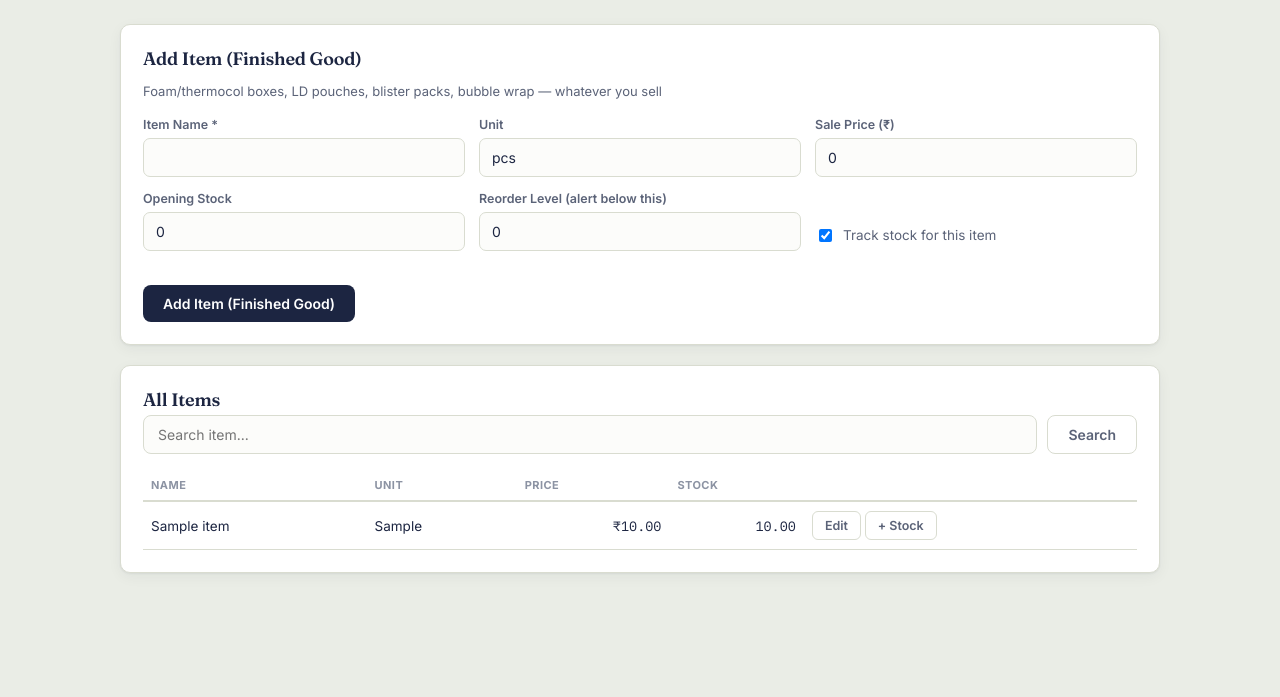
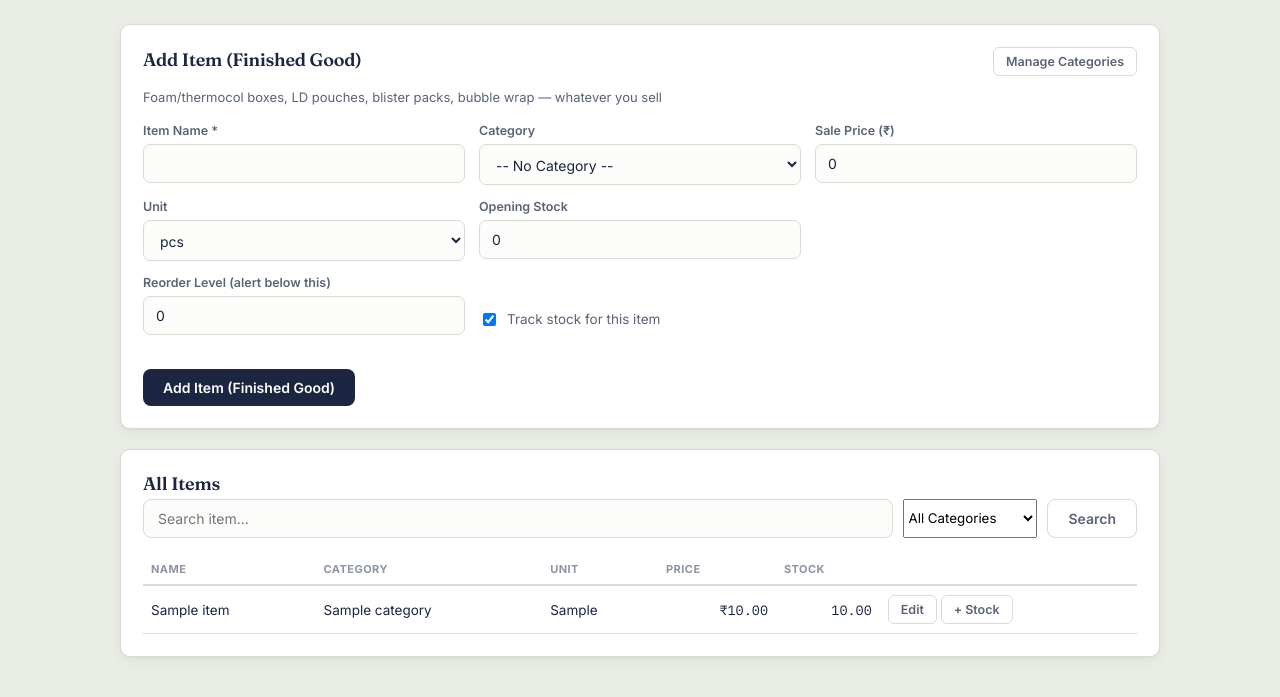
Before and after one commit to Julius00778/packaging-billing-app, a Flask app: page /items in a window 1280 px wide. Shown: the part 70-767 px from the top of the page. Run offline with Flask 3, Linux system fonts and the light colour scheme; a user stored in the database is signed in; tables that the repository leaves empty hold one stand-in row (values such as "Sample post").

Commit message:
Update templates for categories, units, and 2-copy invoice print

```diff
--- a/templates/items.html
+++ b/templates/items.html
@@ -4,26 +4,48 @@
 {% block content %}
 
 <div class="card panel-pad" style="margin-bottom:20px;">
-<h2 class="section-title">{{ t('add_item') }}</h2>
+<div class="toolbar" style="margin-bottom:2px;">
+<h2 class="section-title" style="flex:1;">{{ t('add_item') }}</h2>
+<a class="btn btn-ghost btn-sm" href="{{ url_for('categories_page') }}">{{ t('manage_categories') }}</a>
+</div>
 <p class="section-sub">{{ t('add_item_sub') }}</p>
 <form method="POST">
 <div class="form-grid three">
 <div class="field"><label>{{ t('item_name') }} *</label><input type="text" name="name" required></div>
-<div class="field"><label>{{ t('unit') }}</label><input type="text" name="unit" value="pcs" list="unitList"></div>
+<div class="field">
+<label>{{ t('category') }}</label>
+<select name="category_id">
+<option value="">{{ t('no_category') }}</option>
+{% for c in categories %}
+<option value="{{ c.id }}">{{ c.name }}</option>
+{% endfor %}
+</select>
+</div>
 <div class="field"><label>{{ t('sale_price') }}</label><input type="number" step="0.01" name="sale_price" value="0"></div>
 </div>
 <div class="form-grid three">
+<div class="field">
+<label>{{ t('unit') }}</label>
+<select name="unit" id="unitSelectAdd" onchange="document.getElementById('unitOtherWrapAdd').style.display = this.value==='other' ? 'block' : 'none';">
+{% for u in common_units %}
+<option value="{{ u }}" {% if u == 'pcs' %}selected{% endif %}>{{ u }}</option>
+{% endfor %}
+<option value="other">{{ t('unit_other') }}</option>
+</select>
+</div>
+<div class="field" id="unitOtherWrapAdd" style="display:none;">
+<label>{{ t('unit_other_label') }}</label>
+<input type="text" name="unit_other">
+</div>
 <div class="field"><label>{{ t('opening_stock') }}</label><input type="number" step="0.01" name="current_stock" value="0"></div>
+</div>
+<div class="form-grid three">
 <div class="field"><label>{{ t('reorder_level') }}</label><input type="number" step="0.01" name="reorder_level" value="0"></div>
 <div class="checkbox-row" style="margin-top:28px;">
 <input type="checkbox" name="track_stock" id="track_stock" checked>
 <label for="track_stock" style="margin:0;">{{ t('track_stock_label') }}</label>
 </div>
 </div>
-<datalist id="unitList">
-<option value="pcs"><option value="kg"><option value="box"><option value="set">
-<option value="mtr"><option value="ltr"><option value="roll"><option value="sheet">
-</datalist>
 <div class="btn-row"><button class="btn btn-primary" type="submit">{{ t('add_item') }}</button></div>
 </form>
 </div>
@@ -31,18 +53,26 @@
 <div class="card panel-pad">
 <h2 class="section-title">{{ t('all_items') }}</h2>
 <div class="toolbar">
-<form method="GET" style="display:flex;gap:10px;flex:1;">
+<form method="GET" style="display:flex;gap:10px;flex:1;flex-wrap:wrap;">
 <input type="text" name="q" value="{{ q }}" placeholder="{{ t('search_item_ph') }}">
+<select name="cat" onchange="this.form.submit()">
+<option value="">{{ t('all_categories') }}</option>
+<option value="none" {% if cat_filter == 'none' %}selected{% endif %}>{{ t('no_category') }}</option>
+{% for c in categories %}
+<option value="{{ c.id }}" {% if cat_filter == c.id|string %}selected{% endif %}>{{ c.name }}</option>
+{% endfor %}
+</select>
 <button class="btn btn-ghost" type="submit">{{ t('search') }}</button>
 </form>
 </div>
 <div class="table-wrap">
 <table>
-<thead><tr><th>{{ t('name') }}</th><th>{{ t('unit') }}</th><th>{{ t('price') }}</th><th>{{ t('stock') }}</th><th></th></tr></thead>
+<thead><tr><th>{{ t('name') }}</th><th>{{ t('category') }}</th><th>{{ t('unit') }}</th><th>{{ t('price') }}</th><th>{{ t('stock') }}</th><th></th></tr></thead>
 <tbody>
 {% for it in items %}
 <tr>
 <td>{{ it.name }}</td>
+<td>{{ it.category.name if it.category else "—" }}</td>
 <td>{{ it.unit }}</td>
 <td class="num">₹{{ "%.2f"|format(it.sale_price) }}</td>
 <td class="num {% if it.track_stock and it.current_stock <= it.reorder_level %}badge unpaid{% endif %}">
```
Also changed, not shown: templates/categories.html (added, +46 -0 lines), templates/invoice_print.html (+18 -2 lines), templates/item_form.html (+25 -2 lines).
